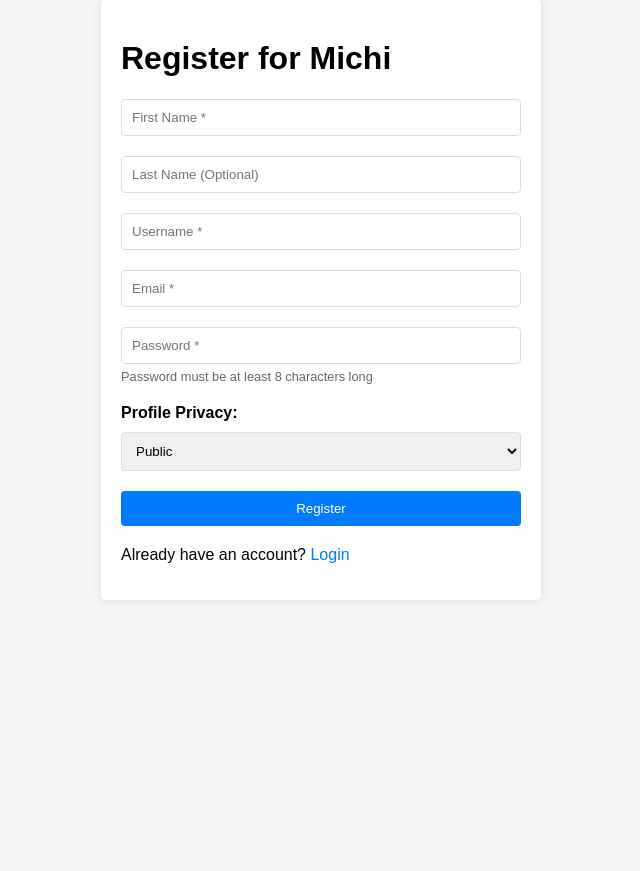
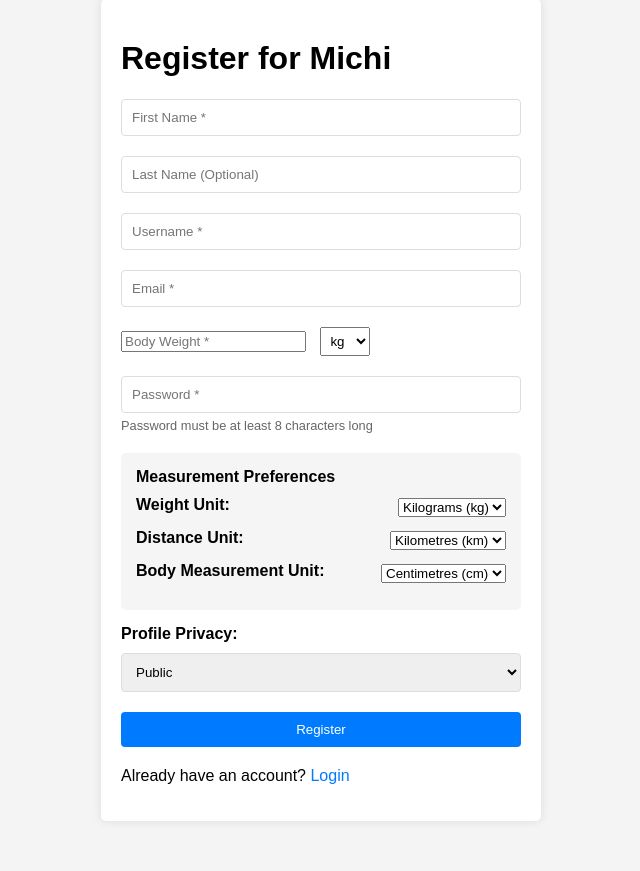
Before and after one commit to yveltricks/michi, a Flask app: page /register in a window 1280 px wide. Shown: the part 51-922 px from the top of the page, without its empty margins (319-959 px from the left). Before the commit the page ends 614 px from the top, so only its background shows below. Run offline with Flask 3, Linux system fonts and the light colour scheme.

Commit message:
Added a required bodyweight and unit preferences at registration

```diff
--- a/app/auth.py
+++ b/app/auth.py
@@ -2,9 +2,10 @@
 from flask import Blueprint, render_template, redirect, url_for, request, flash
 from flask_login import login_user, logout_user, login_required, current_user
 from werkzeug.security import generate_password_hash
-from .models import User, Session
+from .models import User, Session, BodyweightLog
 from sqlalchemy import desc
 from . import db
+from datetime import datetime  # Added this for utcnow()
 
 auth = Blueprint('auth', __name__)
 
@@ -63,6 +64,30 @@
     password = request.form.get('password')
     privacy_setting = request.form.get('privacy_setting', 'public')
 
+    # Get unit preferences
+    preferred_weight_unit = request.form.get('preferred_weight_unit', 'kg')
+    preferred_distance_unit = request.form.get('preferred_distance_unit', 'km')
+    preferred_measurement_unit = request.form.get('preferred_measurement_unit', 'cm')
+
+    # Get bodyweight and its unit
+    bodyweight = request.form.get('bodyweight')
+    weight_unit = request.form.get('weight_unit', 'kg')
+
+    # Validate the bodyweight
+    try:
+        bodyweight = float(bodyweight)
+        if bodyweight <= 0:
+            flash('Please enter a valid body weight')
+            return redirect(url_for('auth.register'))
+
+        # Convert weight to kg if entered in lbs
+        if weight_unit == 'lbs':
+            bodyweight = bodyweight * 0.45359237  # Convert lbs to kg
+
+    except (ValueError, TypeError):
+        flash('Please enter a valid body weight')
+        return redirect(url_for('auth.register'))
+
     if User.query.filter_by(email=email).first():
         flash('Email already exists')
         return redirect(url_for('auth.register'))
@@ -75,6 +100,7 @@
         flash('Password must be at least 8 characters long')
         return redirect(url_for('auth.register'))
 
+    # Create new user with unit preferences
     new_user = User(
         first_name=first_name,
         last_name=last_name,
@@ -82,11 +108,30 @@
         username=username,
         privacy_setting=privacy_setting,
         level=1,
-        exp=0
+        exp=0,
+        preferred_weight_unit=preferred_weight_unit,
+        preferred_distance_unit=preferred_distance_unit,
+        preferred_measurement_unit=preferred_measurement_unit
     )
     new_user.set_password(password)
 
+    # Add the user first
     db.session.add(new_user)
-    db.session.commit()
+    db.session.flush()  # This gets us the user.id
+
+    # Create initial bodyweight log (always stored in kg)
+    initial_weight = BodyweightLog(
+        user_id=new_user.id,
+        weight=bodyweight,  # Already converted to kg if needed
+        date=datetime.utcnow()
+    )
+    db.session.add(initial_weight)
+
+    try:
+        db.session.commit()
+    except Exception as e:
+        db.session.rollback()
+        flash('An error occurred. Please try again.')
+        return redirect(url_for('auth.register'))
 
     return redirect(url_for('auth.login'))
--- a/app/static/css/style.css
+++ b/app/static/css/style.css
@@ -636,3 +636,24 @@
     background-color: #f8f9fa;
     color: #007bff; /* Change color on hover */
 }
+
+.preferences-section {
+    background: #f5f5f5;
+    padding: 15px;
+    border-radius: 5px;
+    margin: 15px 0;
+}
+.preferences-section h3 {
+    margin: 0 0 10px 0;
+    font-size: 1em;
+}
+.preference-item {
+    margin: 10px 0;
+    display: flex;
+    justify-content: space-between;
+    align-items: center;
+}
+.unit-select {
+    margin-left: 10px;
+    padding: 5px;
+}
--- a/app/templates/register.html
+++ b/app/templates/register.html
@@ -1,4 +1,3 @@
-<!-- This is my registration page template -->
 <!DOCTYPE html>
 <html>
 <head>
@@ -31,9 +30,43 @@
                 <input type="email" name="email" placeholder="Email *" required>
             </div>
             <div class="form-group">
+                <input type="number" name="bodyweight" placeholder="Body Weight *" step="0.1" required>
+                <select name="weight_unit" class="unit-select">
+                    <option value="kg">kg</option>
+                    <option value="lbs">lbs</option>
+                </select>
+            </div>
+            <div class="form-group">
                 <input type="password" name="password" placeholder="Password *" required minlength="8">
                 <small>Password must be at least 8 characters long</small>
             </div>
+
+            <!-- Unit Preferences Section -->
+            <div class="form-group preferences-section">
+                <h3>Measurement Preferences</h3>
+                <div class="preference-item">
+                    <label>Weight Unit:</label>
+                    <select name="preferred_weight_unit">
+                        <option value="kg">Kilograms (kg)</option>
+                        <option value="lbs">Pounds (lbs)</option>
+                    </select>
+                </div>
+                <div class="preference-item">
+                    <label>Distance Unit:</label>
+                    <select name="preferred_distance_unit">
+                        <option value="km">Kilometres (km)</option>
+                        <option value="mi">Miles (mi)</option>
+                    </select>
+                </div>
+                <div class="preference-item">
+                    <label>Body Measurement Unit:</label>
+                    <select name="preferred_measurement_unit">
+                        <option value="cm">Centimetres (cm)</option>
+                        <option value="in">Inches (in)</option>
+                    </select>
+                </div>
+            </div>
+
             <div class="form-group privacy-setting">
                 <label>Profile Privacy:</label>
                 <select name="privacy_setting">
```
Also changed, not shown: app/models.py (+6 -1 lines), seed_data.py (+19 -3 lines).
